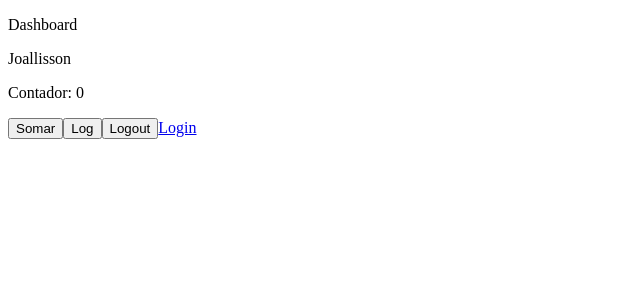
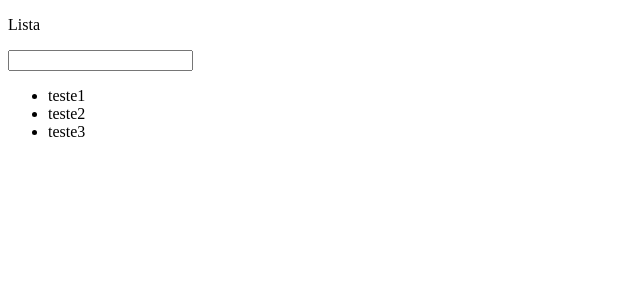
Before and after one commit to Joallisson/curso-react-com-typescript, a React (Create React App) app: page /pagina-inicial in a window 1280 px wide. Shown: the top 300 px of the page, without its empty margins (0-640 px from the left). Built offline with nearby package versions, Linux system fonts and the light colour scheme.

Commit message:
Aula 20 - Trabalhando com listas

```diff
--- a/src/app/pages/Dashboard/index.tsx
+++ b/src/app/pages/Dashboard/index.tsx
@@ -1,28 +1,34 @@
-import { useRef } from "react";
-import { Link } from "react-router-dom";
-import { useUsuarioLogado } from "../../shared/hooks";
-
+import { useCallback, useState } from "react";
 
 export const Dashboard = () => {
 
-    const counterRef = useRef(0);
+    const [lista, setLista] = useState<string[]>(["teste1", "teste2", "teste3"]);
 
-    const { nomeDoUsuario, logout } = useUsuarioLogado();
+    const handleInputKeyDown: React.KeyboardEventHandler<HTMLInputElement> = useCallback((e) => {
+        if (e.key === 'Enter') {
+            if (e.currentTarget.value.trim().length === 0) return;
+
+            const value = e.currentTarget.value;
+            e.currentTarget.value = '';
+
+            setLista((oldLista) => {
+                if(oldLista.includes(value)) return oldLista;
+                return [...oldLista, value];
+            });
+        }
+    }, [])
 
     return(
         <div>
-           <p>Dashboard</p>
+           <p>Lista</p>
 
-           <p>{nomeDoUsuario}</p>
+           <input onKeyDown={handleInputKeyDown} />
 
-           <p>Contador: {counterRef.current}</p>
-
-           <button onClick={() => counterRef.current++}>Somar</button>
-           <button onClick={() => console.log(counterRef.current)}>Log</button>
-
-           <button onClick={logout}>Logout</button>
-
-           <Link to="/entrar">Login</Link>
+           <ul>
+            {lista.map((value) => {
+                return <li key={value}>{value}</li>;
+            })}
+           </ul>
         </div>
     );
 }
```
